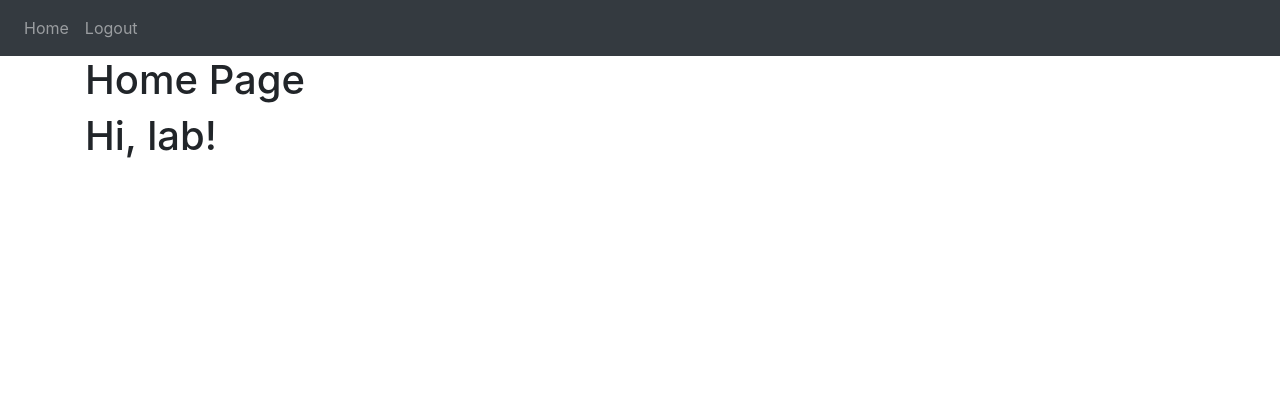
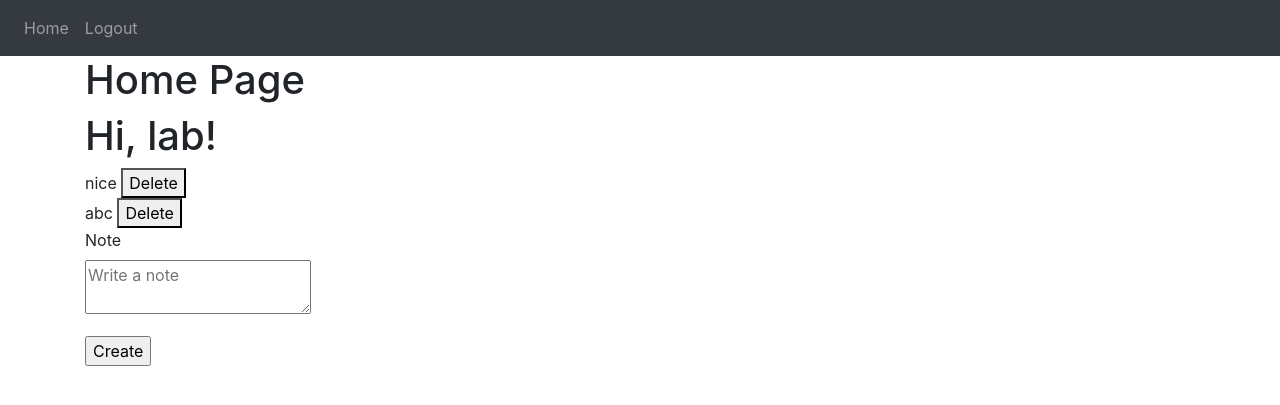
Before and after one commit to labeebarbisoft/notes-app, a Flask app: page / in a window 1280 px wide. Shown: the top 405 px of the page. Run offline with Flask 3, Linux system fonts and the light colour scheme; a user stored in the database is signed in; some libraries are stand-ins or nearby versions.

Commit message:
notes creation and deletion

```diff
--- a/website/forms.py
+++ b/website/forms.py
@@ -1,5 +1,5 @@
 from flask_wtf import FlaskForm
-from wtforms import StringField, PasswordField, BooleanField, SubmitField
+from wtforms import StringField, PasswordField, BooleanField, SubmitField, TextAreaField
 from wtforms.validators import ValidationError, DataRequired, Email, EqualTo
 from .models import User
 
@@ -51,3 +51,12 @@ class RegistrationForm(FlaskForm):
         user = User.query.filter_by(email=email.data).first()
         if user is not None:
             raise ValidationError("Please use a different email address.")
+
+
+class NoteForm(FlaskForm):
+    note = TextAreaField(
+        "Note",
+        validators=[DataRequired()],
+        render_kw={"placeholder": "Write a note"},
+    )
+    submit = SubmitField("Create")
--- a/website/templates/base.html
+++ b/website/templates/base.html
@@ -77,5 +77,17 @@
       integrity="sha384-JZR6Spejh4U02d8jOt6vLEHfe/JQGiRRSQQxSfFWpi1MquVdAyjUar5+76PVCmYl"
       crossorigin="anonymous"
     ></script>
+    {% block javascript %}
+    <script type="text/javascript">
+      function deleteNote(noteId) {
+  fetch("/delete-note", {
+    method: "POST",
+    body: JSON.stringify({ noteId: noteId }),
+  }).then((_res) => {
+    window.location.href = "/";
+  });
+  }
+</script>
+{% endblock %}
   </body>
 </html>
--- a/website/templates/home.html
+++ b/website/templates/home.html
@@ -7,4 +7,20 @@ Home
 {% block content%}
 <h1>Home Page</h1>
 <h1>Hi, {{ current_user.username }}!</h1>
+{% for note in user.posts %}
+{{ note.data }}
+<button type="button" onclick="deleteNote({{ note.id }})">Delete</button>
+<br>
+{% endfor %}
+<form action="" method="post" novalidate>
+    {{ form.hidden_tag() }}
+    <p>
+        {{ form.note.label }}<br>
+        {{ form.note() }}
+        {% for error in form.note.errors %}
+        <span style="color: red;">[{{ error }}]</span>
+        {% endfor %}
+    </p>
+    <p>{{ form.submit() }}</p>
+</form>
 {% endblock %}
--- a/website/views.py
+++ b/website/views.py
@@ -1,5 +1,9 @@
-from flask import Blueprint, render_template, request
+from flask import Blueprint, render_template, request, flash, jsonify
 from flask_login import login_required, current_user
+from website.forms import NoteForm
+from .models import Note
+from . import db
+import json
 
 views = Blueprint("views", __name__)
 
@@ -7,4 +11,21 @@ views = Blueprint("views", __name__)
 @views.route("/", methods=["GET", "POST"])
 @login_required
 def home():
-    return render_template("home.html", user=current_user)
+    form = NoteForm()
+    if form.validate_on_submit():
+        flash("Note added", category="success")
+        note = Note(data=form.note.data, user_id=current_user.id)
+        db.session.add(note)
+        db.session.commit()
+    return render_template("home.html", form=form, user=current_user)
+
+
+@views.route("/delete-note", methods=["GET", "POST"])
+def delete_note():
+    note = json.loads(request.data)
+    note_id = note["noteId"]
+    note = Note.query.get(note_id)
+    db.session.delete(note)
+    db.session.commit()
+    print("here")
+    return jsonify({})
```
Also changed, not shown: instance/database.db.
